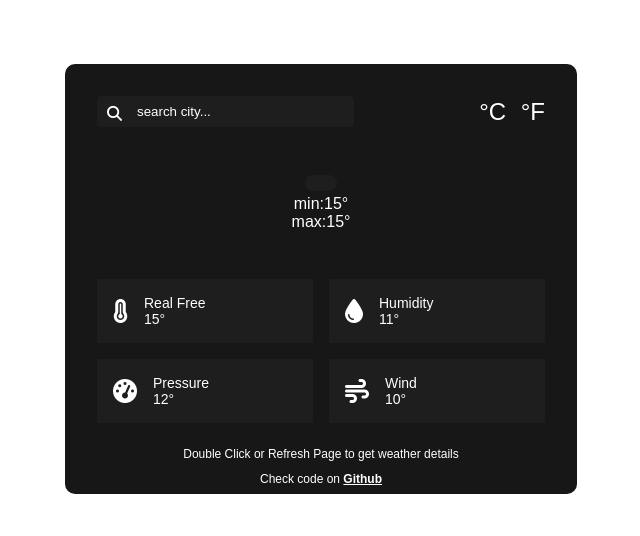
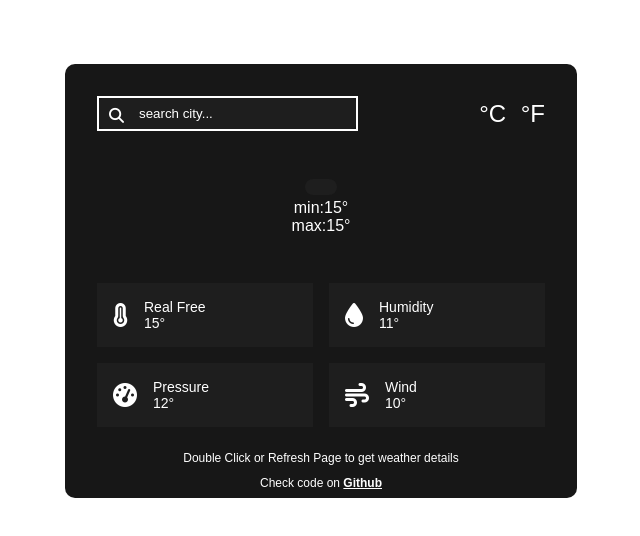
Before and after one commit to Icon3610/open-weather, a plain HTML site: page index.html in a window 1280 px wide. In both pictures the pointer is over the element 544 px from the left and 111 px from the top of the page. Shown: the whole page, without its empty margins (319-959 px from the left). Drawn offline with Linux system fonts and the light colour scheme; no server answers.

Commit message:
style.css

```diff
--- a/style.css
+++ b/style.css
@@ -53,6 +53,9 @@ input::placeholder{
 
 .weather_search{
     position: relative;
+}
+.weather_search:hover{
+    border: 2px solid white;
 }
 
 .weather_search i{
```
